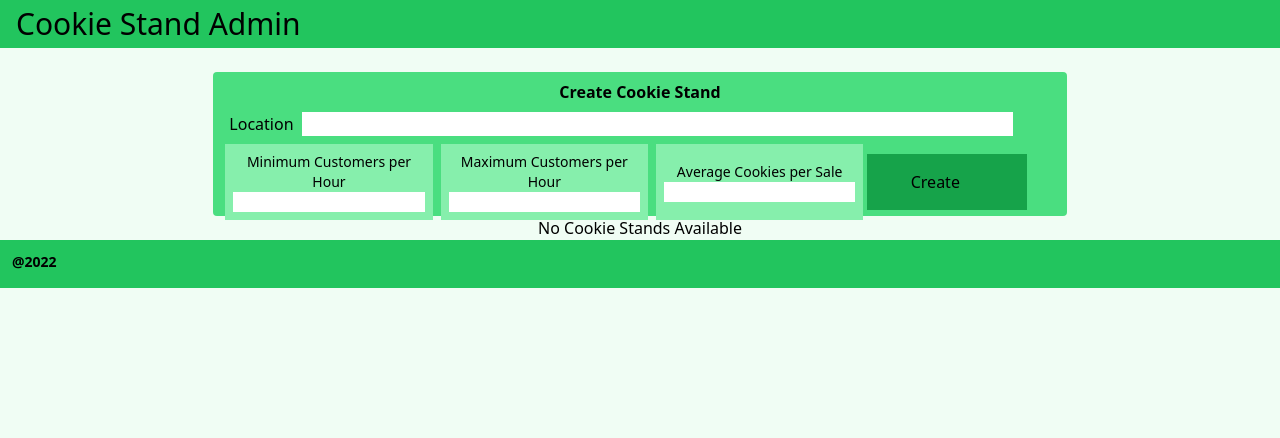
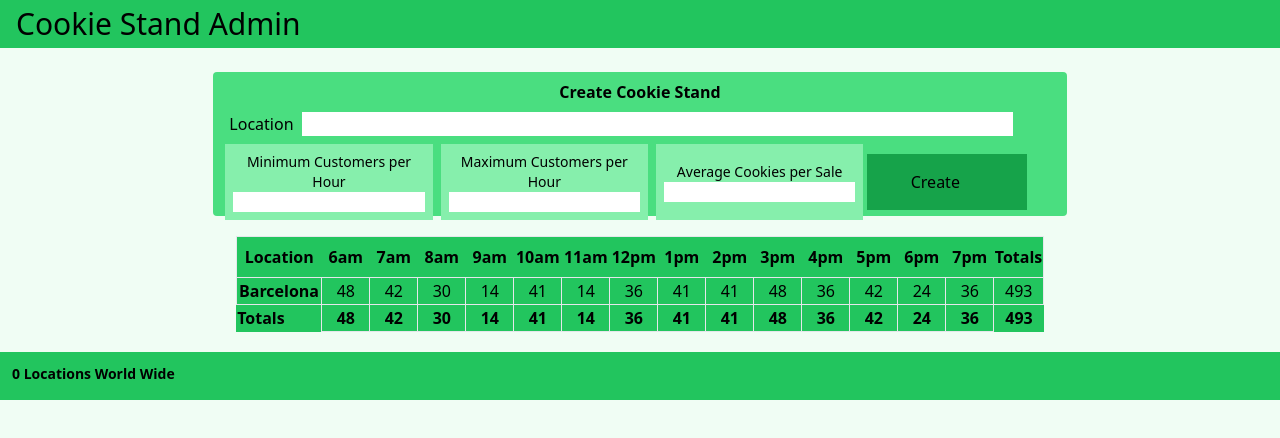
Before and after one commit to brannonstarnes/cookie-stand-admin, a Next.js app: page / in a window 1280 px wide. Shown: the top 438 px of the page. Built offline with nearby package versions, Linux system fonts and the light colour scheme.

Commit message:
adds conditional rendering of reporttable

```diff
--- a/components/CreateForm.js
+++ b/components/CreateForm.js
@@ -1,16 +1,27 @@
+import { useState } from "react";
+
+const stand = {
+  location: "",
+  minCustomers: "",
+  maxCustomers: "",
+  avgCookies: "",
+};
+
 export default function CreateForm(props) {
+  const [value, setValues] = useState(stand);
+
   function handleSubmit(event) {
     event.preventDefault();
-    props.onStandCreated(
-      event.target.location.value &&
-        event.target.minCustomers.value &&
-        event.target.maxCustomers.value &&
-        event.target.avgCookies.value
-    );
+    const { name, value } = event.target;
+
+    const stand = setValues({
+      ...setValues,
+      [name]: value,
+    });
   }
 
   return (
-    <form onSubmit={handleSubmit}>
+    <form name="stand" onSubmit={handleSubmit}>
       <div className=" h-36 w-2/3 bg-green-400 mx-auto mt-6 rounded">
         <h2 className="text-center pt-2 font-bold">Create Cookie Stand</h2>
 
--- a/components/Footer.js
+++ b/components/Footer.js
@@ -1,7 +1,9 @@
-export default function Footer() {
+export default function Footer(props) {
   return (
     <footer className="h-12 w-full bg-green-500 relative bottom-0 ">
-      <p className="h-6 p-3 font-bold text-sm">@2022</p>
+      <p className="h-6 p-3 font-bold text-sm">
+        {props.count} Locations World Wide
+      </p>
     </footer>
   );
 }
--- a/components/Main.js
+++ b/components/Main.js
@@ -3,8 +3,8 @@ import ReportTable from "./ReportTable";
 export default function Main(props) {
   if (props.reports.length == 0) {
     return (
-      <div className="flex items-center justify-center">
-        <h2>No Cookie Stands Available</h2>
+      <div className="flex items-center justify-center m-7">
+        <h2 className="p-4">No Cookie Stands Available</h2>
       </div>
     );
   } else {
--- a/components/ReportTable.js
+++ b/components/ReportTable.js
@@ -1,49 +1,56 @@
 import { useState } from "react";
-import { hours } from "../data";
+import { hourly_sales, hours } from "../data";
 import CreateForm from "./CreateForm";
-hours;
+import getTotal from "../data";
+import stands from "../stands.json";
 
 export default function ReportTable(props) {
-
+  function totalSales(sales_report) {
+    var total = sales_report.reduce(add, 0);
+    function add(acc, a) {
+      return acc + a;
+    }
+    return total;
+  }
 
   return (
+    <div className="flex justify-center items-center m-5">
       <table className="bg-green-500">
         <thead className="border font-bold">
           <tr>
-          <th>Location</th>
+            <th className="p-2">Location</th>
             {hours.map((time) => (
-            <th>{time}</th>
+              <th className="w-12">{time}</th>
             ))}
             <th>Totals</th>
           </tr>
         </thead>
-      <tbody>
+        <tbody className="border text-center">
           <tr>
-          <td>Calexico</td>
-          <td>3</td>
-          <td>9</td>
-          <td>5</td>
-          <td>6</td>
-          <td>7</td>
-          <td>5</td>
-          <td>4</td>
-          <td>3</td>
-          <td>8</td>
-          <td>8</td>
-          <td>8</td>
-          <td>8</td>
-          <td>8</td>
-          <td>8</td>
-          <td>199</td>
+            <td className="font-bold text-center">{stands.stand.location}</td>
+            {stands.stand.hourly_sales.map((sale) => (
+              <td className="m-2 w-8 border" type="integer">
+                {sale}
+              </td>
+            ))}
+            <td>{totalSales(stands.stand.hourly_sales)}</td>
+            {}
           </tr>
         </tbody>
 
         <tr>
-        <td>Totals</td>
-        <td>4</td>
-        <td>6</td>
+          <td className="font-bold">Totals</td>
+          {stands.stand.hourly_sales.map((sale) => (
+            <td className="m-2 w-8 border text-center font-bold" type="integer">
+              {sale}
+            </td>
+          ))}
+          <td className="font-bold text-center">
+            {totalSales(stands.stand.hourly_sales)}
+          </td>
         </tr>
       </table>
+    </div>
   );
 }
 // need to get location and hourly_sales data from a report
--- a/pages/index.js
+++ b/pages/index.js
@@ -1,9 +1,9 @@
 import Head from "next/head";
+import Header from "../components/Header";
 import CreateForm from "../components/CreateForm";
-import Footer from "../components/Footer";
-import Header from "../components/Header";
 import Main from "../components/Main";
 import ReportTable from "../components/ReportTable";
+import Footer from "../components/Footer";
 import { hourly_sales } from "../data";
 
 export default function Home() {
@@ -24,8 +24,8 @@ export default function Home() {
           hourly_sales={hourly_sales}
           onStandCreated={handleStandCreated}
         />
-        <Main reports={[]} />
-        <Footer />
+        <Main reports={[1]} />
+        <Footer count={0} />
       </body>
     </div>
   );
--- /dev/null
+++ b/stands.json
@@ -0,0 +1,9 @@
+{
+  "stand": {
+    "location": "Barcelona",
+    "minCustomer": 4,
+    "maxCustomer": 7,
+    "avgCookies": 5,
+    "hourly_sales": [48, 42, 30, 14, 41, 14, 36, 41, 41, 48, 36, 42, 24, 36]
+  }
+}
```
Lines whose indentation alone changed are shown as unchanged.
